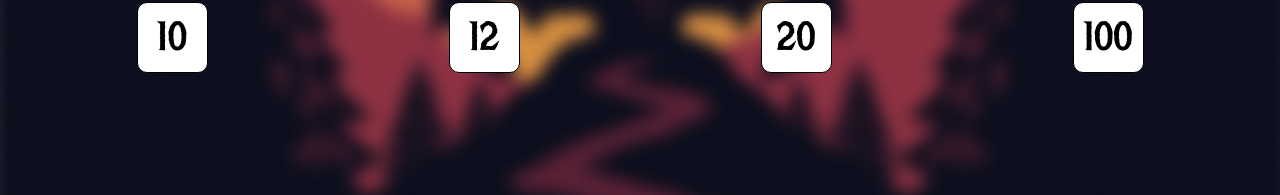
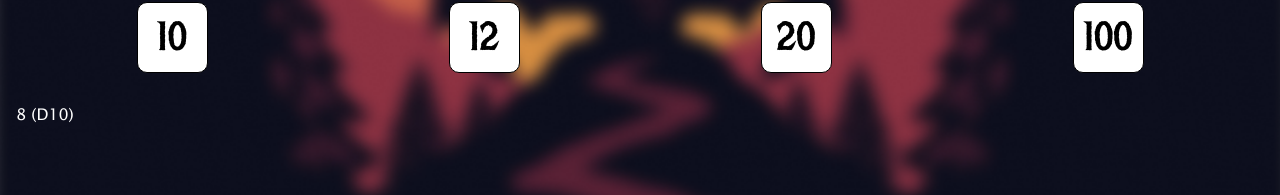
Before and after one commit to rpgzenyth/ApplicationReact, a React (Create React App) app in the folder zenyth/: page /roll-dice in a window 1280 px wide. Both pictures are taken after a click on the element "10". Shown: the part 289-484 px from the top of the page. Built offline with nearby package versions, Linux system fonts and the light colour scheme.

Commit message:
historyRoll

```diff
--- a/zenyth/src/components/screens/rollDice.js
+++ b/zenyth/src/components/screens/rollDice.js
@@ -1,10 +1,11 @@
-import React, {useState} from 'react';
-import {Dice, DivBackground, DiceDiv, TitlePage, ResultDice, RollHistory} from '../../config/styled'
+import React, {useEffect, useState} from 'react';
+import {Dice, DivBackground, DiceDiv, TitlePage, ResultDice, RollHistory, HistoryResult} from '../../config/styled'
 
 const RollDice = (props) => {
 
     const [randomNumber, setRandomNumber] = useState();
-    const [diceNumber, setDiceNumber] = useState();
+    const [historyRoll, setResultHistory] = useState([]);
+    const [x, setX] = useState(0);
 
     const d4 = 4;
     const d6 = 6;
@@ -19,12 +20,25 @@ const RollDice = (props) => {
         const max = dice + 1;
         const random = Math.floor(Math.random() * (max - min)) + min;
         setRandomNumber(random);
+        setX(x+1)
+        let resultDice = {
+            id: x,
+            result: random,
+            dice: dice
+        };
+        setResultHistory([resultDice, ...historyRoll]);
+        console.log(resultDice);
+        console.log(historyRoll);
     }
+
+    useEffect(() => {
+        localStorage.setItem("historyRoll", JSON.stringify(historyRoll));
+    }, [historyRoll]);
 
     return (
         <DivBackground background = {props.background}>
             <TitlePage>Lancé de dés</TitlePage>
-            <ResultDice onChange={e => setRandomNumber(e.target.value)}>{randomNumber ? randomNumber : ""}</ResultDice>
+            <ResultDice onChange={e => setRandomNumber(e.target.value)}>{randomNumber ? randomNumber : "0"}</ResultDice>
             <hr></hr>
             <DiceDiv>
                 <Dice onClick={() => RollDice(d4) }>{d4}</Dice>
@@ -37,7 +51,13 @@ const RollDice = (props) => {
                 <Dice onClick={() => RollDice(d20) }>{d20}</Dice>
                 <Dice onClick={() => RollDice(d100) }>{d100}</Dice>
             </DiceDiv>
-            <RollHistory></RollHistory>
+            <RollHistory>
+                {
+                    historyRoll.map((history) => (
+                        <HistoryResult key={history.id}>{history.result} (D{history.dice})</HistoryResult>
+                    ))
+                }
+            </RollHistory>
         </DivBackground>
     );
 };
--- a/zenyth/src/config/styled.js
+++ b/zenyth/src/config/styled.js
@@ -294,3 +294,7 @@ export const ResultDice = styled.p`
 
 export const RollHistory = styled.div`
 `
+
+export const HistoryResult = styled.p`
+    color: white;
+`
```
